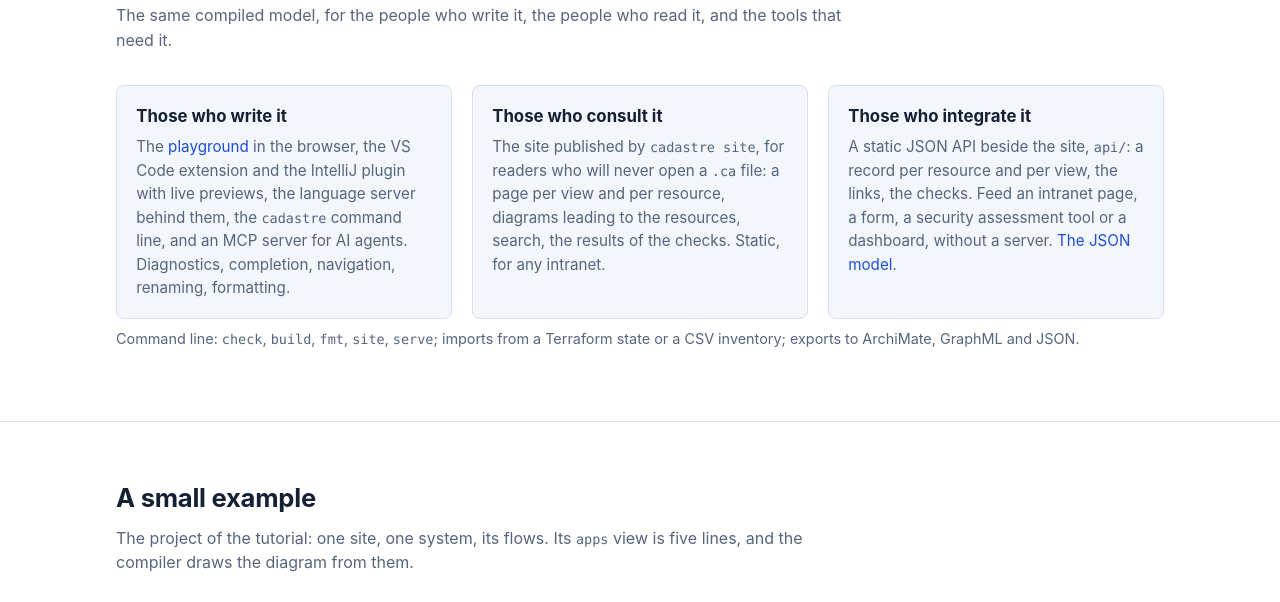
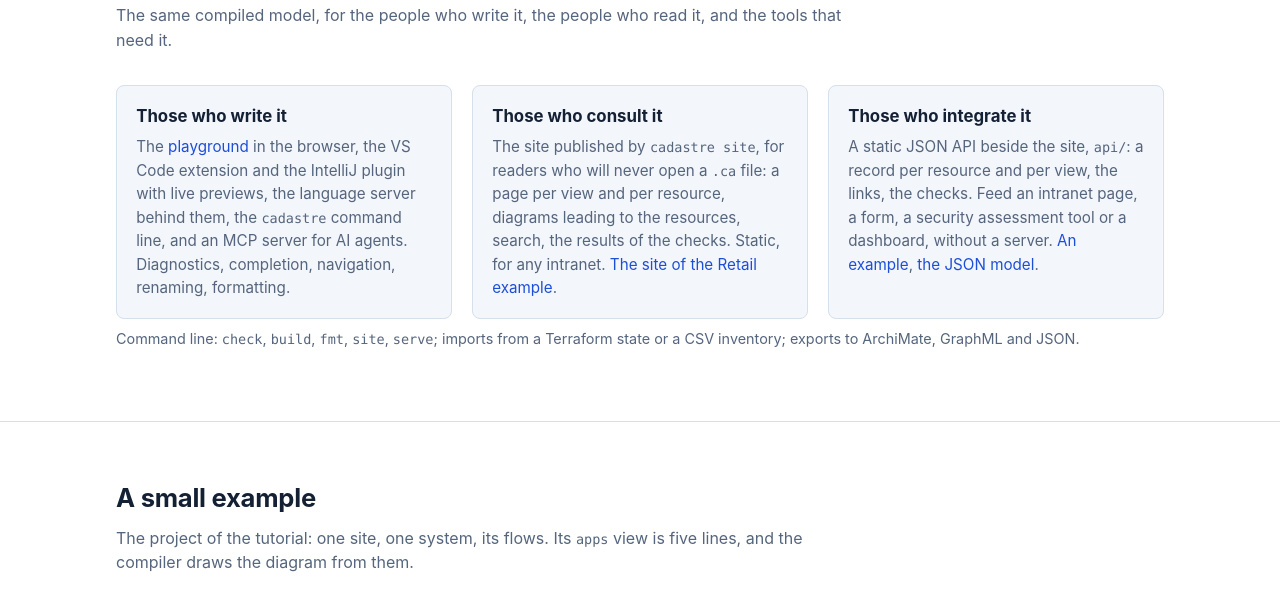
Before and after one commit to Jbbouille/cadastre, a plain HTML site: page web/demo.html in a window 1280 px wide. Shown: the part 998-1600 px from the top of the page. Drawn offline with Linux system fonts and the light colour scheme.

Commit message:
The landing page: an example site for those who consult, an example of the JSON API for those who integrate

```diff
--- a/web/demo.html
+++ b/web/demo.html
@@ -120,8 +120,8 @@ if (/[#&?](example|view|q)=/.test(location.hash)) location.replace("playground/"
     <p class="sub">The same compiled model, for the people who write it, the people who read it, and the tools that need it.</p>
     <div class="grid3">
       <div class="card"><h3>Those who write it</h3><p>The <a href="playground/">playground</a> in the browser, the VS Code extension and the IntelliJ plugin with live previews, the language server behind them, the <code>cadastre</code> command line, and an MCP server for AI agents. Diagnostics, completion, navigation, renaming, formatting.</p></div>
-      <div class="card"><h3>Those who consult it</h3><p>The site published by <code>cadastre site</code>, for readers who will never open a <code>.ca</code> file: a page per view and per resource, diagrams leading to the resources, search, the results of the checks. Static, for any intranet.</p></div>
-      <div class="card"><h3>Those who integrate it</h3><p>A static JSON API beside the site, <code>api/</code>: a record per resource and per view, the links, the checks. Feed an intranet page, a form, a security assessment tool or a dashboard, without a server. <a href="https://github.com/Jbbouille/cadastre/blob/master/docs/api.md">The JSON model</a>.</p></div>
+      <div class="card"><h3>Those who consult it</h3><p>The site published by <code>cadastre site</code>, for readers who will never open a <code>.ca</code> file: a page per view and per resource, diagrams leading to the resources, search, the results of the checks. Static, for any intranet. <a href="retail/">The site of the Retail example</a>.</p></div>
+      <div class="card"><h3>Those who integrate it</h3><p>A static JSON API beside the site, <code>api/</code>: a record per resource and per view, the links, the checks. Feed an intranet page, a form, a security assessment tool or a dashboard, without a server. <a href="retail/api/project.json">An example</a>, <a href="https://github.com/Jbbouille/cadastre/blob/master/docs/api.md">the JSON model</a>.</p></div>
     </div>
     <p class="caption">Command line: <code>check</code>, <code>build</code>, <code>fmt</code>, <code>site</code>, <code>serve</code>; imports from a Terraform state or a CSV inventory; exports to ArchiMate, GraphML and JSON.</p>
   </div>
```
